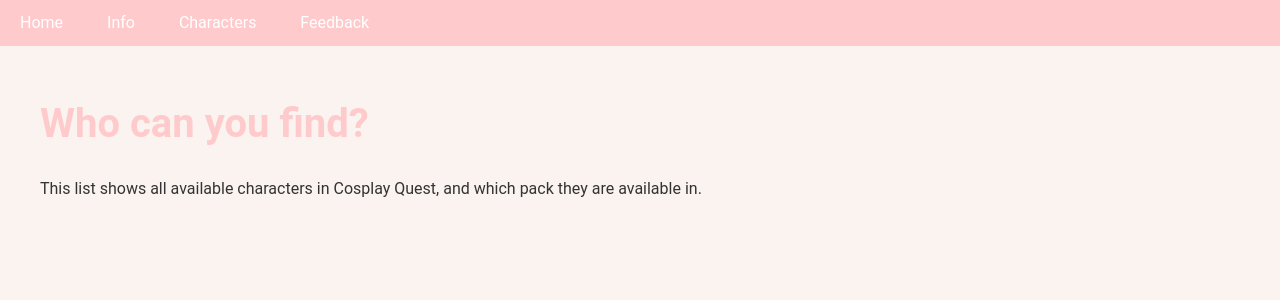
After one commit to EcraepNahte/Cosplay-Quest-Website, a FastAPI app: template templates/characters.html in a window 1280 px wide. The commit adds this page. Shown: the top 300 px of the page. Run offline with FastAPI, Linux system fonts and the light colour scheme; the template is opened without the code that fills it, so the values that code supplies are empty; some libraries are stand-ins or nearby versions.

Commit message:
Add character db and lists

```diff
--- a/app/crud.py
+++ b/app/crud.py
@@ -21,3 +21,6 @@ def create_beta_signup(db: Session, name: str, email: str, device_os: str, next_
 
 def get_all_beta_signups(db: Session, skip: int = 0, limit: int = 100):
     return db.query(models.BetaSignup).offset(skip).limit(limit).all()
+
+def get_all_characters(db: Session, skip: int = 0, limit: int = 100):
+    return db.query(models.Character).offset(skip).limit(limit).all()
--- a/main.py
+++ b/main.py
@@ -1,4 +1,5 @@
 import datetime
+import json
 from fastapi import FastAPI, Request, Form, Depends
 from fastapi.templating import Jinja2Templates
 from fastapi.staticfiles import StaticFiles
@@ -51,6 +52,11 @@ async def submit_feedback(request: Request, name: str = Form(...), email: str =
     crud.create_feedback(db, name, email, message, datetime.datetime.now())
     return templates.TemplateResponse("feedback.html", {"request": request, "success": True})
 
+@app.get("/character-list")
+async def character_list(request: Request, db: Session = Depends(get_db)):
+    character_list = crud.get_all_characters(db)
+    return templates.TemplateResponse("characters.html", {"request": request, "character_list": character_list})
+
 @app.get("/developer")
 async def developer(request: Request, db: Session = Depends(get_db)):
     feedback_list = crud.get_all_feedback(db)
@@ -75,3 +81,13 @@ async def feedback_stats(request: Request, db: Session = Depends(get_db)):
     total_feedback = db.query(models.Feedback).count()
     recent_feedback = db.query(models.Feedback).filter(models.Feedback.created_at >= datetime.datetime.now(datetime.UTC) - datetime.timedelta(days=7)).count()
     return templates.TemplateResponse("partials/feedback_stats.html", {"request": request, "total_feedback": total_feedback, "recent_feedback": recent_feedback})
+
+@app.get("/characters")
+async def characters(request: Request, db: Session = Depends(get_db)):
+    character_list = crud.get_all_characters(db)
+    #character_dicts = [object_to_dict(char) for char in character_list]
+    return character_list
+
+
+def object_to_dict(obj):
+    return {key: value for key, value in obj.__dict__.items() if not key.startswith('_')}
--- a/templates/base.html
+++ b/templates/base.html
@@ -11,6 +11,7 @@
     <nav>
         <a href="/">Home</a>
         <a href="/info">Info</a>
+        <a href="/character-list">Characters</a>
         <a href="/feedback">Feedback</a>
     </nav>
     {% block content %}{% endblock %}
--- /dev/null
+++ b/templates/characters.html
@@ -0,0 +1,20 @@
+{% extends "base.html" %}
+
+{% block content %}
+<div class="container">
+    <h1>Who can you find?</h1>
+    <p>This list shows all available characters in Cosplay Quest, and which pack they are available in.</p>
+
+    <div class="character-list">
+        <ul>
+            {% for character in character_list %}
+            <li class="character-item">
+                <img src="{{ character.reference_picture }}" class="character-picture" />
+                <a href="{{ character.reference_link }}" ><h3>{{ character.name }}</h3></a>
+                <p>{{ character.source_media }}</p>
+            </li>
+            {% endfor %}
+        </ul>
+    </div>
+</div>
+{% endblock %}
```
Also changed, not shown: app/models.py (+21 -1 lines), templates/partials/character_list.html (added, +9 -0 lines), cosplay_quest_web.db.
